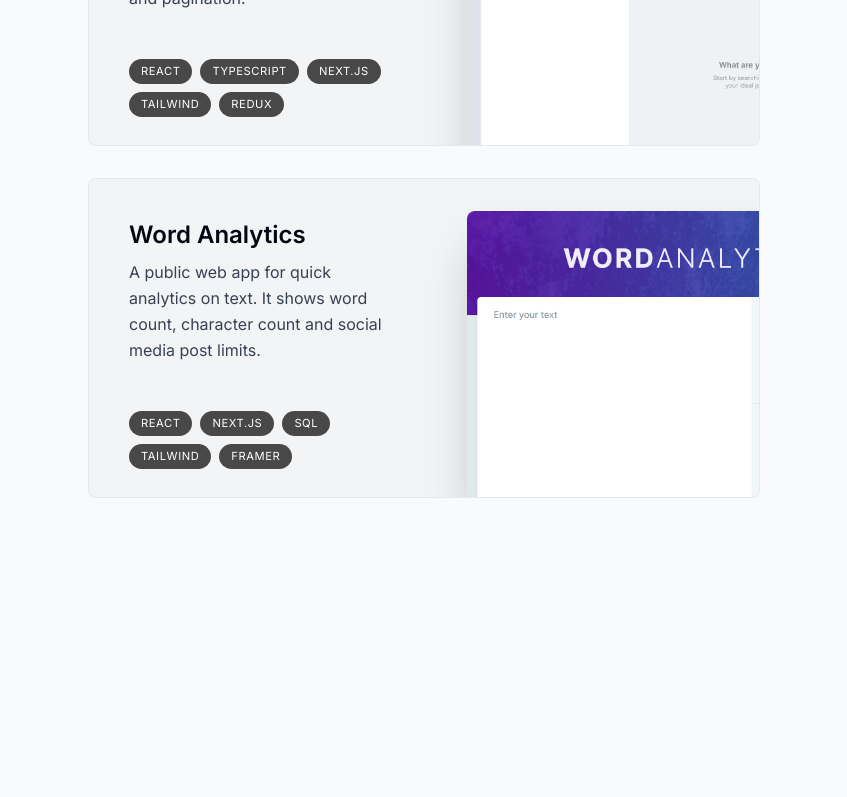
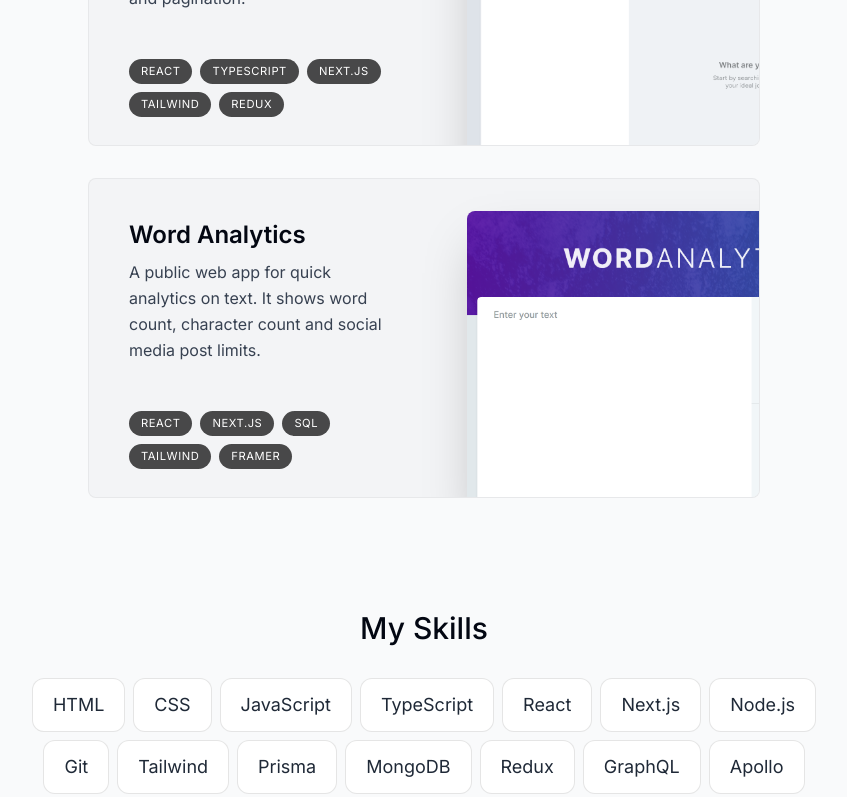
Before and after one commit to namdevdk2710/portfolio, a Next.js app: page / in a window 1280 px wide. Shown: the part 2000-2797 px from the top of the page, without its empty margins (216-1063 px from the left). Built offline with nearby package versions, Linux system fonts and the light colour scheme.

Commit message:
feat(skill): make skills component (#6)
Co-authored-by: Nam Nguyen <namnguyen@Nams-MacBook-Pro.local>

```diff
--- a/app/page.tsx
+++ b/app/page.tsx
@@ -2,6 +2,7 @@
 import Intro from "@/components/intro";
 import Projects from "@/components/projects";
 import SectionDivider from "@/components/section-divider";
+import Skills from "@/components/skills";
 
 export default function Home() {
   return (
@@ -10,6 +11,7 @@
       <SectionDivider />
       <About />
       <Projects />
+      <Skills />
     </main>
   );
 }
--- a/components/projects.tsx
+++ b/components/projects.tsx
@@ -11,7 +11,7 @@
   const { ref } = useSectionInView("Projects", 0.5);
 
   return (
-    <section id="projects" className="scroll-mt-28" ref={ref}>
+    <section id="projects" className="scroll-mt-28 mb-28" ref={ref}>
       <SectionHeading>My Project</SectionHeading>
       <div>
         {projectsData.map((project, index) => (
--- /dev/null
+++ b/components/skills.tsx
@@ -0,0 +1,51 @@
+"use client";
+
+import React from "react";
+import { motion } from "framer-motion";
+
+import SectionHeading from "./section-heading";
+import { useSectionInView } from "@/lib/hooks";
+import { skillsData } from "@/lib/data";
+
+const fadeInAnimationVariants = {
+  initial: {
+    opacity: 0,
+    y: 100,
+  },
+  animate: (index: number) => ({
+    opacity: 1,
+    y: 0,
+    transition: {
+      delay: 0.05 * index,
+    },
+  }),
+};
+
+export default function Skills() {
+  const { ref } = useSectionInView("Skills");
+
+  return (
+    <section
+      id="skills"
+      ref={ref}
+      className="mb-28 max-w-[53rem] scroll-mt-28 text-center sm:mb-40"
+    >
+      <SectionHeading>My Skills</SectionHeading>
+      <ul className="flex flex-wrap justify-center gap-2 text-lg text-gray-800">
+        {skillsData.map((skill, index) => (
+          <motion.li
+            key={index}
+            className="bg-white border border-black/[0.1] rounded-xl px-5 py-3"
+            variants={fadeInAnimationVariants}
+            initial="initial"
+            whileInView="animate"
+            viewport={{ once: true }}
+            custom={index}
+          >
+            {skill}
+          </motion.li>
+        ))}
+      </ul>
+    </section>
+  );
+}
```
